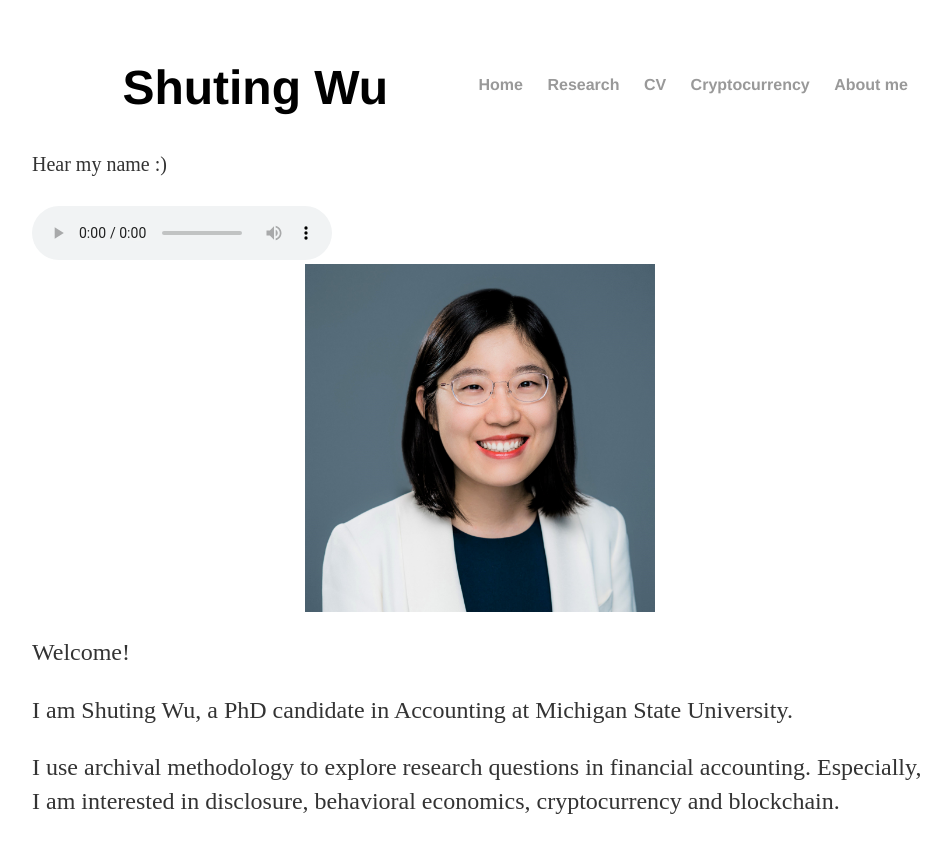
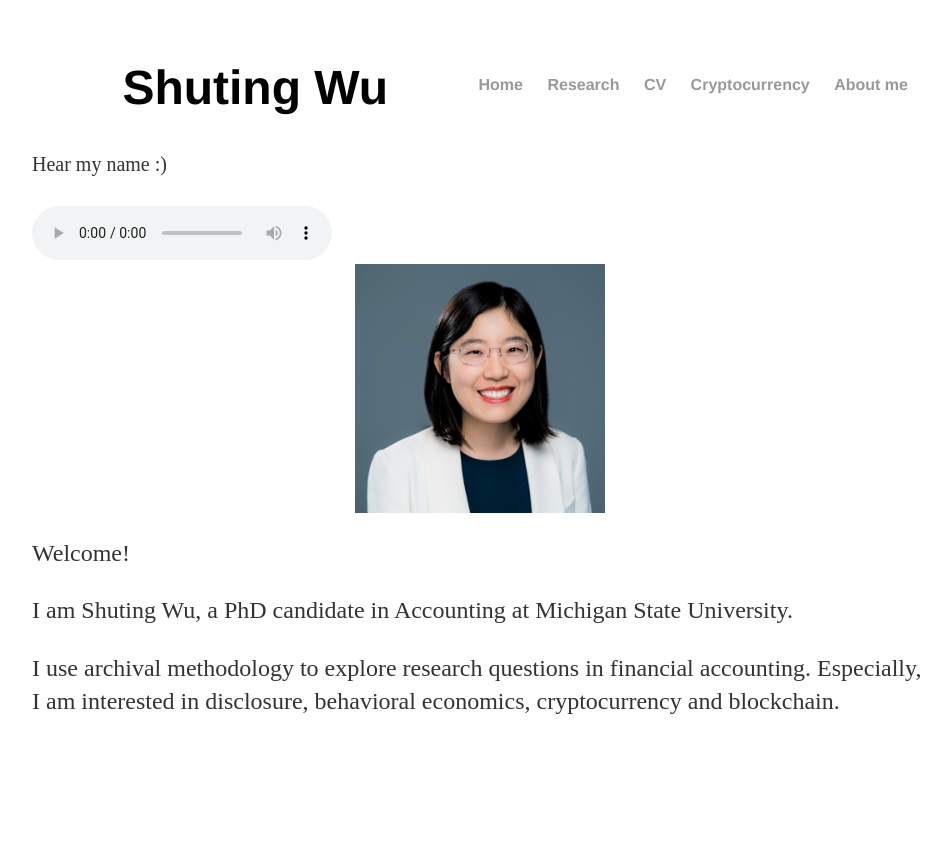
Before and after one commit to shu-ting-wu/shu-ting-wu.github.io, a Jekyll site: the page built from index.html, in a window 1280 px wide. Shown: the top 853 px of the page, without its empty margins (160-1111 px from the left). Built offline with Jekyll 4.4.1, drawn with Linux system fonts in a browser that asks for light colours.

Commit message:
Update index.html

```diff
--- a/index.html
+++ b/index.html
@@ -10,7 +10,7 @@
 		<source src="https://shu-ting-wu.github.io/assets/audio/myname.m4a"/>
 	</audio>
 	</div>
-	<img src="https://shu-ting-wu.github.io/assets/image/myimage2.jpg"  style="display: block; margin: auto;" width="350"/>
+	<img src="https://shu-ting-wu.github.io/assets/image/myimage2.jpg"  style="display: block; margin: auto;" width="250"/>
 	<p>Welcome!</p>
 	<p>I am Shuting Wu, a PhD candidate in Accounting at Michigan State University.</p>
 	<p>I use archival methodology to explore research questions in financial accounting. Especially, I am interested in disclosure, behavioral economics, cryptocurrency and blockchain.</p>
```
